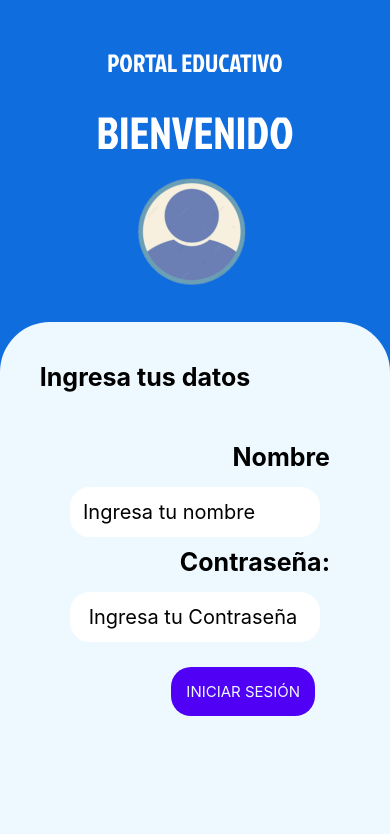
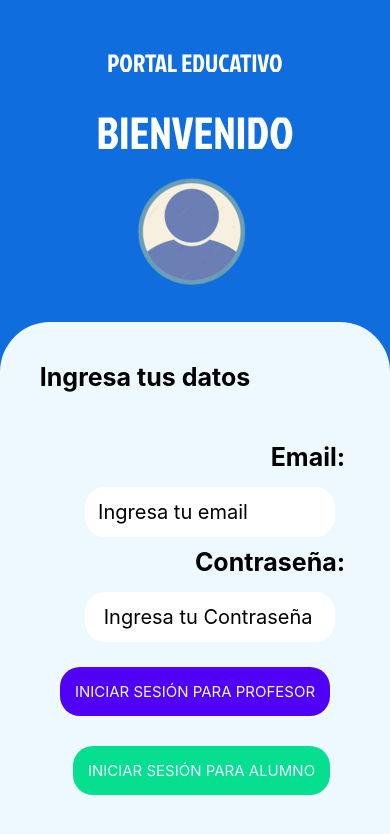
Before and after one commit to fatejohann/proyectoDPS, a React Native app in the folder portal_Educativo/: screen /Login in a window 390 px wide. Shown: the top 834 px of the page. Built offline with nearby package versions, Linux system fonts and the light colour scheme.

Commit message:
Añadiendo autenticacion firebase

```diff
--- a/portal_Educativo/App.js
+++ b/portal_Educativo/App.js
@@ -3,10 +3,14 @@ import { StyleSheet, Text, View } from 'react-native';
 import {createNativeStackNavigator} from'@react-navigation/native-stack';
 import {NavigationContainer} from '@react-navigation/native';
 import Login from './src/Screens/Login';
+
 import { useState, useEffect } from 'react';
 
 //TIPOGRAFIA
 import * as Font from 'expo-font'
+import Home from './src/Screens/Profesor/Home';
+import AlumnosHome from './src/Screens/alumnos/Alumnoshome';
+
 const Stack = createNativeStackNavigator();
 
 export default function App() {
@@ -31,6 +35,10 @@ export default function App() {
     <NavigationContainer>
       <Stack.Navigator initialRouteName='Login' >
         <Stack.Screen name="Login" component={Login} options={{ headerShown: false }}/>
+
+        <Stack.Screen name="Home" component={Home} options={{ headerShown: false }}/>
+
+        <Stack.Screen name="AlumnoHome" component={AlumnosHome} options={{ headerShown: false }}/>
       </Stack.Navigator>
     </NavigationContainer>
   );
--- a/portal_Educativo/package.json
+++ b/portal_Educativo/package.json
@@ -13,6 +13,7 @@
     "@react-navigation/stack": "^6.3.29",
     "expo": "~50.0.13",
     "expo-status-bar": "~1.11.1",
+    "firebase": "^10.11.1",
     "react": "18.2.0",
     "react-native": "0.73.5"
   },
--- a/portal_Educativo/src/Screens/Login.js
+++ b/portal_Educativo/src/Screens/Login.js
@@ -1,6 +1,8 @@
 
 import { StatusBar } from 'expo-status-bar';
-import { StyleSheet, Text, View, Image, TextInput,Button, TouchableOpacity} from 'react-native';
+import { StyleSheet, Text, View, Image, TextInput,Button, TouchableOpacity, Alert} from 'react-native';
+
+import {useNavigation} from '@react-navigation/native';
 
 //Para las tener los colores en variables
 import colores from '../utils/colores';
@@ -8,7 +10,59 @@ import colores from '../utils/colores';
 //Exportamos la imagen del login
 import ImagenLogin from '../utils/img/login.png'
 
+//Exportamos lo necesario para firebase
+import { getAuth, createUserWithEmailAndPassword, signInWithEmailAndPassword } from 'firebase/auth';
+import { initializeApp } from 'firebase/app';
+import { firebaseConfig } from '../firebase/credenciales';
+import { useState } from 'react';
+import Home from './Profesor/Home';
+
+
 export default function Login() {
+
+const navigation = useNavigation();
+
+const [email, setEmail]=useState('');
+const [password, setPassword]=useState('');
+
+const app= initializeApp(firebaseConfig);
+const auth = getAuth(app);
+
+const handleSingIngProfesor=()=>{
+
+    signInWithEmailAndPassword(auth,email,password)
+
+    .then((userCredential)=>{
+        console.log('registrado');
+        const user = userCredential.user;
+        console.log(user)
+        navigation.navigate('Home');
+    })
+    .catch(error =>{
+        console.log(error)
+        Alert.alert(error)
+    })
+}
+
+
+const handleSingIngAlumno=()=>{
+
+    signInWithEmailAndPassword(auth,email,password)
+
+    .then((userCredential)=>{
+        console.log('registrado');
+        const user = userCredential.user;
+        console.log(user)
+        navigation.navigate('AlumnoHome');
+    })
+    .catch(error =>{
+        console.log(error)
+        Alert.alert(error)
+    })
+}
+
+
+
     return (
 
         <View style={styles.container}>
@@ -21,18 +75,24 @@ export default function Login() {
         <View style={styles.content}>
             <Text style={styles.contentText}>Ingresa tus datos</Text>
             <View style={styles.inputContainer}>
-                <Text style={styles.label}>Nombre</Text>
-                <TextInput placeholder='Ingresa tu nombre' style={styles.input}/>
+                <Text style={styles.label}>Email:</Text>
+                <TextInput placeholder='Ingresa tu email' style={styles.input} onChangeText={(text)=>setEmail(text)}/>
 
                 <Text style={styles.label}>Contraseña:</Text>
-                <TextInput placeholder=' Ingresa tu Contraseña' style={styles.input}/>
+                <TextInput placeholder=' Ingresa tu Contraseña' style={styles.input} onChangeText={(text)=>setPassword(text)} />
 
                 <View style={styles.boxBtn}>
-                <TouchableOpacity style={styles.loginButton}>
-                    <Text style={styles.buttonText}>INICIAR SESIÓN</Text>
+                <TouchableOpacity style={styles.loginButton} onPress={handleSingIngProfesor}>
+                    <Text style={styles.buttonText}>INICIAR SESIÓN PARA PROFESOR</Text>
                 </TouchableOpacity>
 
                 </View>
+
+                <View style={styles.boxBtn}>
+                        <TouchableOpacity style={styles.createBtn} onPress={handleSingIngAlumno}>
+                            <Text style={styles.buttonText}>INICIAR SESIÓN PARA ALUMNO</Text>
+                        </TouchableOpacity>
+                    </View>
             </View>
         </View>
     </View>
@@ -106,11 +166,16 @@ const styles = StyleSheet.create({
 
     },
     loginButton:{
-        width:"50",
         padding:15,
         margin:15,
         borderRadius:20,
         backgroundColor:colores.COLOR_MORADO
+    },
+    createBtn:{
+        padding:15,
+        margin:15,
+        borderRadius:20,
+        backgroundColor:colores.COLOR_VERDE
     },
     buttonText:{
         color:colores.COLOR_BLANCO,
--- /dev/null
+++ b/portal_Educativo/src/Screens/Profesor/Home.js
@@ -0,0 +1,10 @@
+import React from "react";
+
+import { StyleSheet, Text, View, Image, TextInput,Button, TouchableOpacity} from 'react-native';
+export default function Home (){
+    return(
+        <>
+        <Text>Vista Profesor</Text>
+        </>
+    )
+}
--- /dev/null
+++ b/portal_Educativo/src/Screens/alumnos/Alumnoshome.js
@@ -0,0 +1,10 @@
+import React from "react";
+
+import { StyleSheet, Text, View, Image, TextInput,Button, TouchableOpacity} from 'react-native';
+export default function AlumnosHome (){
+    return(
+        <>
+        <Text>Vista ALUMNOS</Text>
+        </>
+    )
+}
--- /dev/null
+++ b/portal_Educativo/src/firebase/credenciales.js
@@ -0,0 +1,13 @@
+// Import the functions you need from the SDKs you need
+// TODO: Add SDKs for Firebase products that you want to use
+// https://firebase.google.com/docs/web/setup#available-libraries
+
+// Your web app's Firebase configuration
+export const firebaseConfig = {
+  apiKey: "AIzaSyDDWhUX3kLwT9uzczUTLnKgF-g2bVd0qq0",
+  authDomain: "catedradps-15f08.firebaseapp.com",
+  projectId: "catedradps-15f08",
+  storageBucket: "catedradps-15f08.appspot.com",
+  messagingSenderId: "1064821677800",
+  appId: "1:1064821677800:web:44572404ec7ddb8c81b35d"
+};
```
Also changed, not shown: 1 other file (tests, documents, lock files or other folders).
